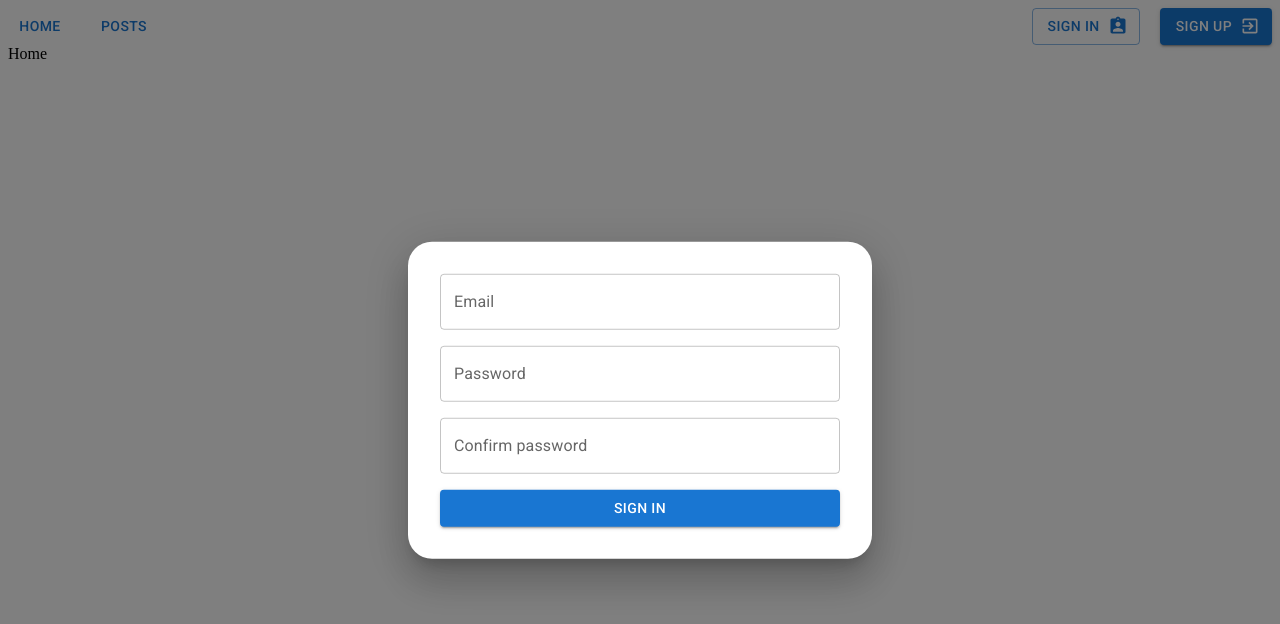
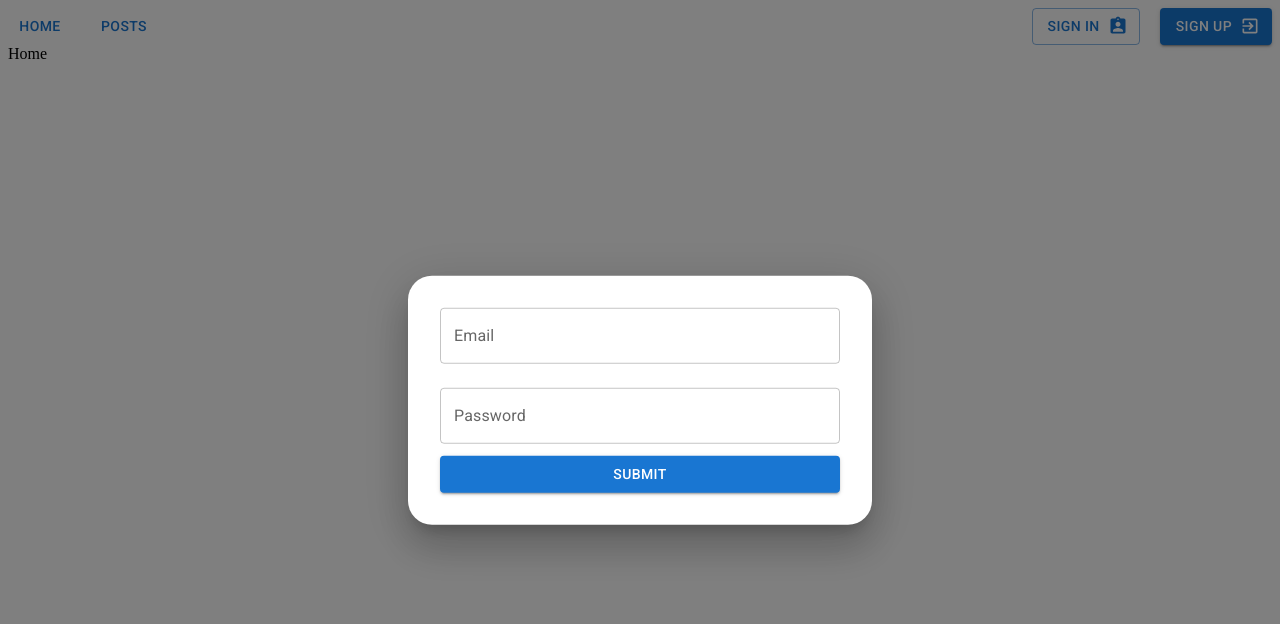
Before and after one commit to RomaZherko21/Project, a React (Create React App) app: page / in a window 1280 px wide. Both pictures are taken after a click on the button "SIGN IN". Shown: the top 624 px of the page. Built offline with nearby package versions, Linux system fonts and the light colour scheme.

Commit message:
feat: add formik and yup

```diff
--- a/package.json
+++ b/package.json
@@ -16,7 +16,8 @@
     "react-dom": "^18.2.0",
     "react-router-dom": "^6.6.1",
     "react-scripts": "5.0.1",
-    "web-vitals": "^2.1.4"
+    "web-vitals": "^2.1.4",
+    "yup": "^0.32.11"
   },
   "scripts": {
     "start": "react-scripts start",
--- a/src/widgets/Header/ui/SignInModal/SignInModal.jsx
+++ b/src/widgets/Header/ui/SignInModal/SignInModal.jsx
@@ -1,18 +1,19 @@
 import { useState } from 'react'
+import { Formik } from 'formik'
 import { Box, Button, Modal, TextField } from '@mui/material'
 import AssignmentIndIcon from '@mui/icons-material/AssignmentInd'
+import * as Yup from 'yup'
+
+const SignInSchema = Yup.object().shape({
+    email: Yup.string().email('Invalid email').required('Required'),
+    password: Yup.string()
+        .min(2, 'Too Short!')
+        .max(50, 'Too Long!')
+        .required('Required'),
+})
 
 function SignInModal() {
     const [open, setOpen] = useState(false)
-
-    const [email, setEmail] = useState('')
-    const [password, setPassword] = useState('')
-    const [confirmPassword, setConfirmPassword] = useState('')
-
-    const [emailErrorMessage, setEmailErrorMessage] = useState('')
-
-    const [passwordErr, setPasswordErr] = useState(false)
-    const [confirmPasswordErr, setConfirmPasswordErr] = useState(false)
 
     function handleOpen() {
         setOpen(true)
@@ -20,49 +21,6 @@ function SignInModal() {
 
     function handleClose() {
         setOpen(false)
-    }
-
-    function emailValidation() {
-        if (email.length < 3) {
-            setEmailErrorMessage('Email less than 3!!!')
-            return true
-        } else if (email.length > 10) {
-            setEmailErrorMessage('Email more than 10!!!')
-            return true
-        } else {
-            setEmailErrorMessage('')
-            return false
-        }
-    }
-
-    function passwordValidation() {
-        if (password.length < 6) {
-            setPasswordErr(true)
-            return true
-        } else {
-            setPasswordErr(false)
-            return false
-        }
-    }
-
-    function confirmPasswordValidation() {
-        if (password === confirmPassword) {
-            setConfirmPasswordErr(false)
-            return false
-        } else {
-            setConfirmPasswordErr(true)
-            return true
-        }
-    }
-
-    function onSubmit() {
-        let emailE = emailValidation()
-        let passwordE = passwordValidation()
-        let confirmPasswordE = confirmPasswordValidation()
-
-        if (!emailE && !passwordE && !confirmPasswordE) {
-            console.log('HEHEHEHE', email, password, confirmPassword)
-        }
     }
 
     return (
@@ -82,9 +40,6 @@ function SignInModal() {
             >
                 <Box
                     sx={{
-                        display: 'flex',
-                        flexDirection: 'column',
-                        gap: 2,
                         position: 'absolute',
                         top: '50%',
                         left: '50%',
@@ -96,50 +51,59 @@ function SignInModal() {
                         p: 4,
                     }}
                 >
+                    <Formik
+                        initialValues={{ email: '', password: '' }}
+                        validationSchema={SignInSchema}
+                        onSubmit={(values) => {
+                            console.log(values)
+                        }}
+                    >
+                        {({
+                            values,
+                            errors,
+                            touched,
+                            handleChange,
+                            handleBlur,
+                            handleSubmit,
+                        }) => (
+                            <form
+                                onSubmit={handleSubmit}
+                                style={{
+                                    display: 'flex',
+                                    flexDirection: 'column',
+                                    gap: '12px',
+                                }}
+                            >
                                 <TextField
-                        value={email}
-                        onChange={(e) => {
-                            setEmail(e.target.value)
-                        }}
-                        id="email"
+                                    name="email"
+                                    onChange={handleChange}
+                                    onBlur={handleBlur}
+                                    value={values.email}
                                     label="Email"
                                     variant="outlined"
                                 />
-                    {emailErrorMessage ? (
-                        <div>Error: {emailErrorMessage}</div>
-                    ) : null}
-
+                                <div style={{ color: 'red' }}>
+                                    {errors.email &&
+                                        touched.email &&
+                                        errors.email}
+                                </div>
                                 <TextField
-                        value={password}
-                        onChange={(e) => {
-                            setPassword(e.target.value)
-                        }}
-                        id="password"
+                                    name="password"
+                                    onChange={handleChange}
+                                    onBlur={handleBlur}
+                                    value={values.password}
                                     label="Password"
                                     variant="outlined"
                                 />
-                    {passwordErr ? <div>Error: password</div> : null}
-
-                    <TextField
-                        value={confirmPassword}
-                        onChange={(e) => {
-                            setConfirmPassword(e.target.value)
-                        }}
-                        id="confirmPassword"
-                        label="Confirm password"
-                        variant="outlined"
-                    />
-                    {confirmPasswordErr ? (
-                        <div>Error: confirm password</div>
-                    ) : null}
-
-                    <Button
-                        onClick={onSubmit}
-                        variant="contained"
-                        disabled={false}
-                    >
-                        Sign in
+                                {errors.password &&
+                                    touched.password &&
+                                    errors.password}
+                                <Button type="submit" variant="contained">
+                                    Submit
                                 </Button>
+                            </form>
+                        )}
+                    </Formik>
                 </Box>
             </Modal>
         </div>
```
Also changed, not shown: 1 other file (tests, documents, lock files or other folders). Lines whose indentation alone changed are shown as unchanged.
